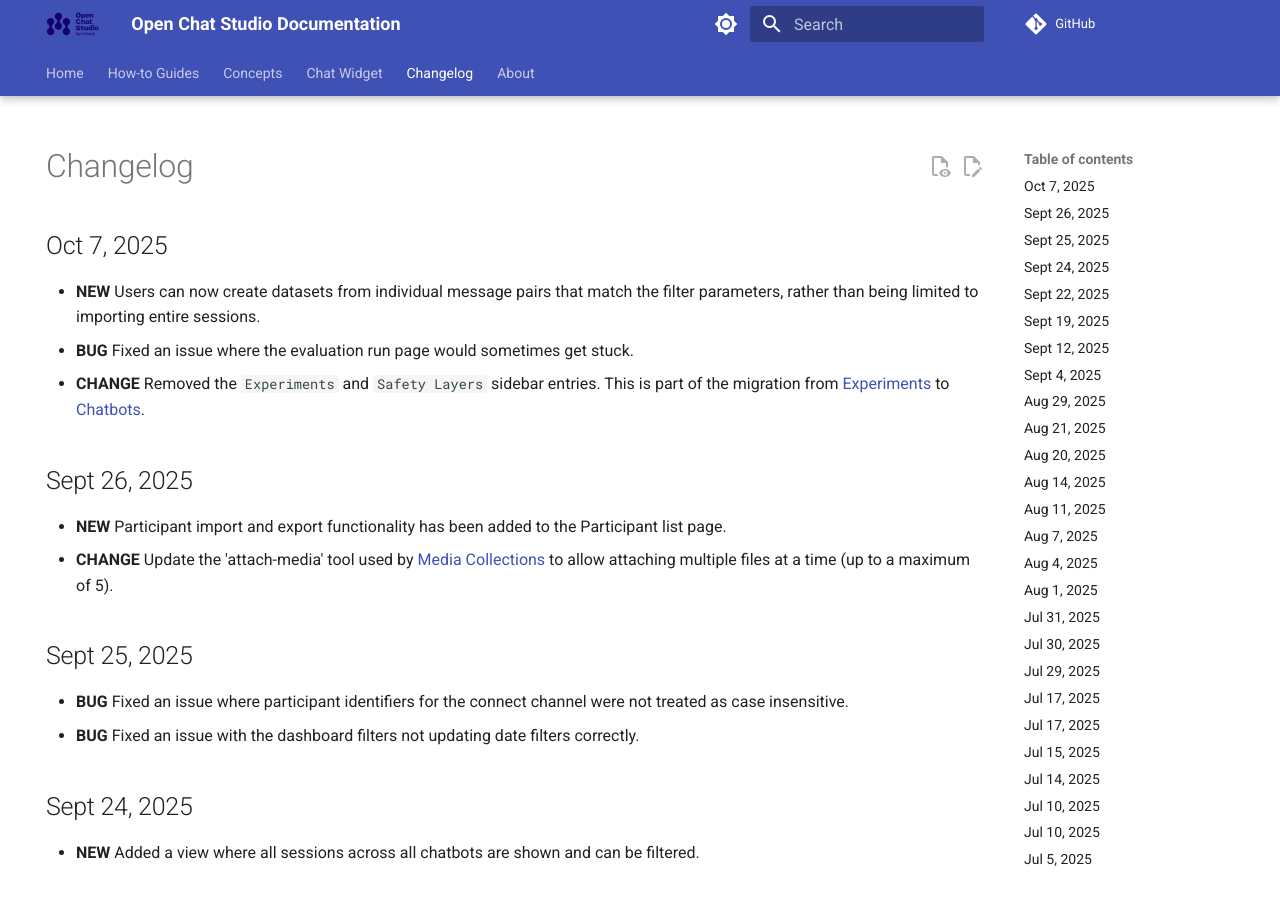
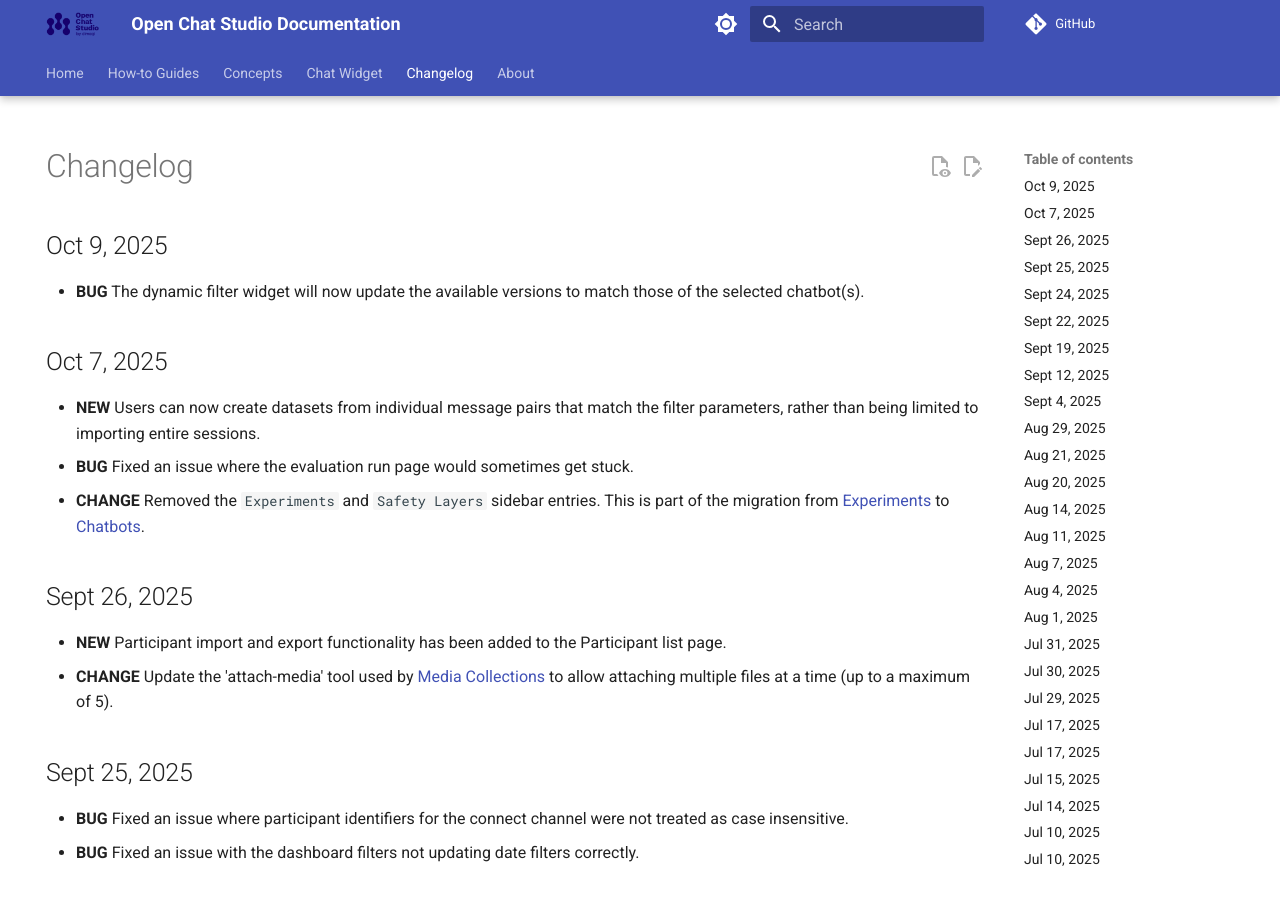
Before and after one commit to dimagi/open-chat-studio-docs, an MkDocs documentation site: the page built from docs/changelog.md, in a window 1280 px wide and 900 px high. Built offline with MkDocs 1.6.1 and Material for MkDocs 9.7.7, drawn with Linux system fonts in a browser that asks for light colours; emoji names are drawn with the system emoji font; a script that is not in the unit is left out; comment, search, counter and statistics services are not loaded.

Commit message:
Update changelog

```diff
--- a/docs/changelog.md
+++ b/docs/changelog.md
@@ -4,6 +4,8 @@
 ---
 
 # Changelog
+## Oct 9, 2025
+* **BUG** The dynamic filter widget will now update the available versions to match those of the selected chatbot(s).
 
 ## Oct 7, 2025
 * **NEW** Users can now create datasets from individual message pairs that match the filter parameters, rather than being limited to importing entire sessions.
```
